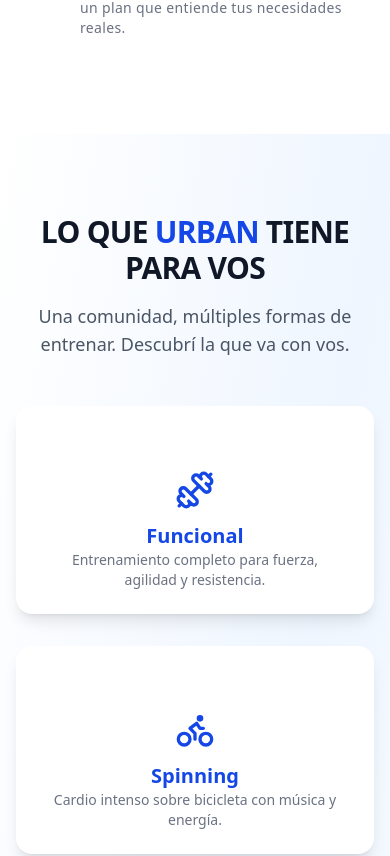
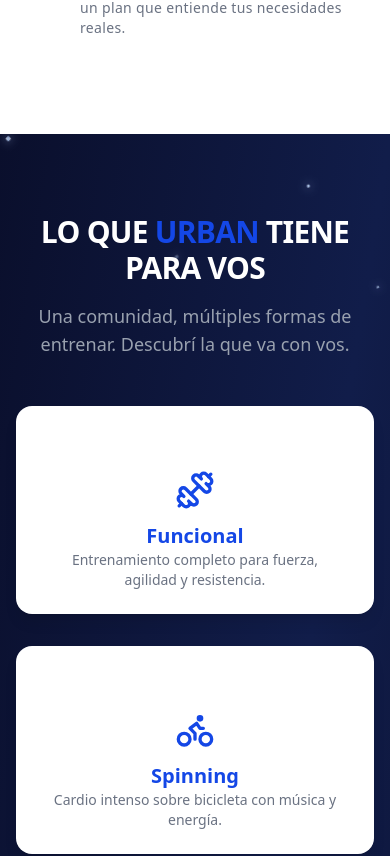
Before and after one commit to SoftFusion-Technologies/urban-ofi-desa, a React (Vite) app: page / in a window 390 px wide. Shown: the part 2435-3291 px from the top of the page. Built offline with nearby package versions, Linux system fonts and the light colour scheme; the HTML template or start-up script is replaced by a standard one.

Commit message:
se agregan estrellas

```diff
--- a/src/Components/Home/UrbanActivitiesSection.jsx
+++ b/src/Components/Home/UrbanActivitiesSection.jsx
@@ -71,6 +71,16 @@
   AeroBox: { scale: [1, 1.1, 1] } // zoom leve
 };
 
+// Array con datos aleatorios para cada estrella (posición, tamaño, duración animaciones)
+const stars = Array.from({ length: 35 }, () => ({
+  top: `${Math.random() * 100}%`,
+  left: `${Math.random() * 100}%`,
+  size: Math.random() * 2 + 1.5, // en px
+  animationDuration: Math.random() * 5 + 5, // segundos para órbita completa
+  twinkleDuration: Math.random() * 3 + 2, // segundos para destello
+  twinkleDelay: Math.random() * 3 // delay para destello
+}));
+
 // Componente Hover3DCard para efecto 3D en hover
 function Hover3DCard({ children }) {
   const x = useMotionValue(0);
@@ -107,12 +117,39 @@
 
 export default function UrbanActivitiesSection() {
   return (
-    <section className="bg-gradient-to-br from-white via-blue-50 to-white py-20 px-4 sm:px-6 lg:px-8">
-      <div className="max-w-6xl mx-auto text-center">
-        <h2 className="text-3xl sm:text-4xl font-extrabold text-gray-900 mb-4 tracking-tight uppercase">
+    <section className="relative bg-gradient-to-br from-[#0a0f2c] via-[#111d4a] to-[#0a0f2c] py-20 px-4 sm:px-6 lg:px-8 overflow-hidden">
+      <div className="stars-container">
+        {stars.map((star, i) => (
+          <div
+            key={i}
+            className="star-orbit"
+            style={{
+              top: star.top,
+              left: star.left,
+              width: star.size * 6 + 'px',
+              height: star.size * 6 + 'px',
+              animationDuration: `${star.animationDuration}s`,
+              animationDelay: `${Math.random() * star.animationDuration}s`
+            }}
+          >
+            <div
+              className="star"
+              style={{
+                width: star.size + 'px',
+                height: star.size + 'px',
+                animationDuration: `${star.twinkleDuration}s`,
+                animationDelay: `${star.twinkleDelay}s`
+              }}
+            />
+          </div>
+        ))}
+      </div>
+
+      <div className="max-w-6xl mx-auto text-center z-10 relative">
+        <h2 className="text-3xl sm:text-4xl font-extrabold text-white mb-4 tracking-tight uppercase">
           Lo que <span className="text-blue-700">Urban</span> tiene para vos
         </h2>
-        <p className="text-lg text-gray-600 mb-12 max-w-2xl mx-auto">
+        <p className="text-lg text-gray-400 mb-12 max-w-2xl mx-auto">
           Una comunidad, múltiples formas de entrenar. Descubrí la que va con
           vos.
         </p>
--- a/src/index.css
+++ b/src/index.css
@@ -46,3 +46,81 @@
 .slide-in-right {
   animation: slideInFromRight 0.8s ease forwards;
 }
+
+/* ESTO SE LLAMA DESDE UrbanActivitiesSection.jsx inicio */
+
+.galaxy-stars::before {
+  content: '';
+  position: absolute;
+  inset: 0;
+  background: transparent;
+  background-image: radial-gradient(white 1px, transparent 1px);
+  background-size: 5px 5px;
+  opacity: 0.15;
+  animation: twinkle 3s infinite alternate ease-in-out;
+  z-index: 0;
+  pointer-events: none;
+}
+@keyframes twinkle {
+  0%,
+  100% {
+    opacity: 0.2;
+    transform: scale(1);
+  }
+  50% {
+    opacity: 1;
+    transform: scale(1.5);
+  }
+}
+
+.stars-container {
+  position: absolute;
+  inset: 0;
+  z-index: 0;
+  pointer-events: none;
+}
+
+.star {
+  position: absolute;
+  background: linear-gradient(45deg, white, #b0cfff, white);
+  transform: rotate(45deg);
+  border-radius: 20%;
+  filter: drop-shadow(0 0 3px #a8c4ff);
+  animation-name: twinkle;
+  animation-timing-function: ease-in-out;
+  animation-iteration-count: infinite;
+  /* width, height, top, left se ponen inline */
+}
+
+@keyframes twinkle {
+  0%,
+  100% {
+    opacity: 0.3;
+    transform: rotate(45deg) scale(1);
+  }
+  50% {
+    opacity: 1;
+    transform: rotate(45deg) scale(1.5);
+  }
+}
+
+.star-orbit {
+  position: absolute;
+  top: 0; left: 0;
+  width: 20px;  /* tamaño de la órbita */
+  height: 20px;
+  animation-name: orbit;
+  animation-timing-function: linear;
+  animation-iteration-count: infinite;
+}
+
+@keyframes orbit {
+  from {
+    transform: rotate(0deg);
+  }
+  to {
+    transform: rotate(360deg);
+  }
+}
+
+/* ESTO SE LLAMA DESDE UrbanActivitiesSection.jsx final */
```
